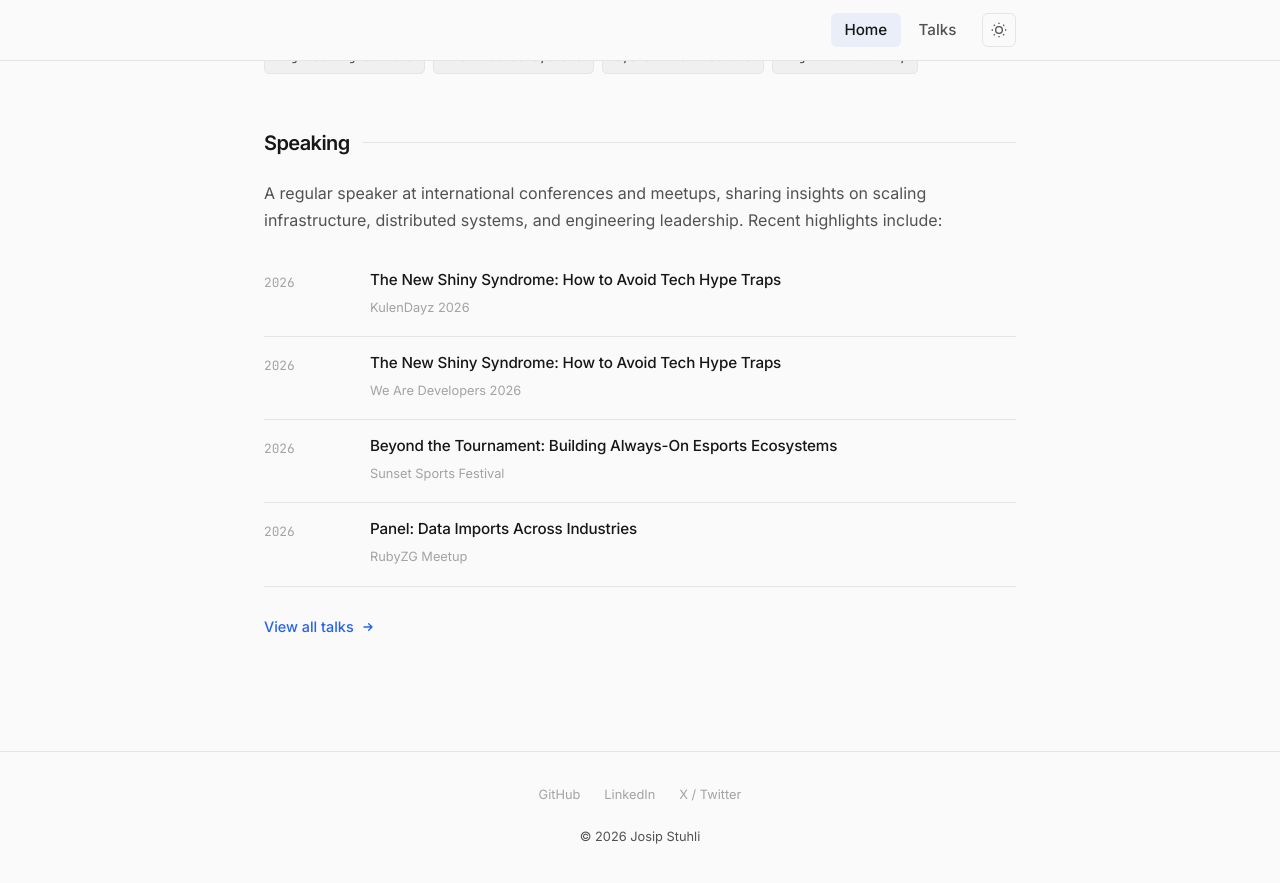
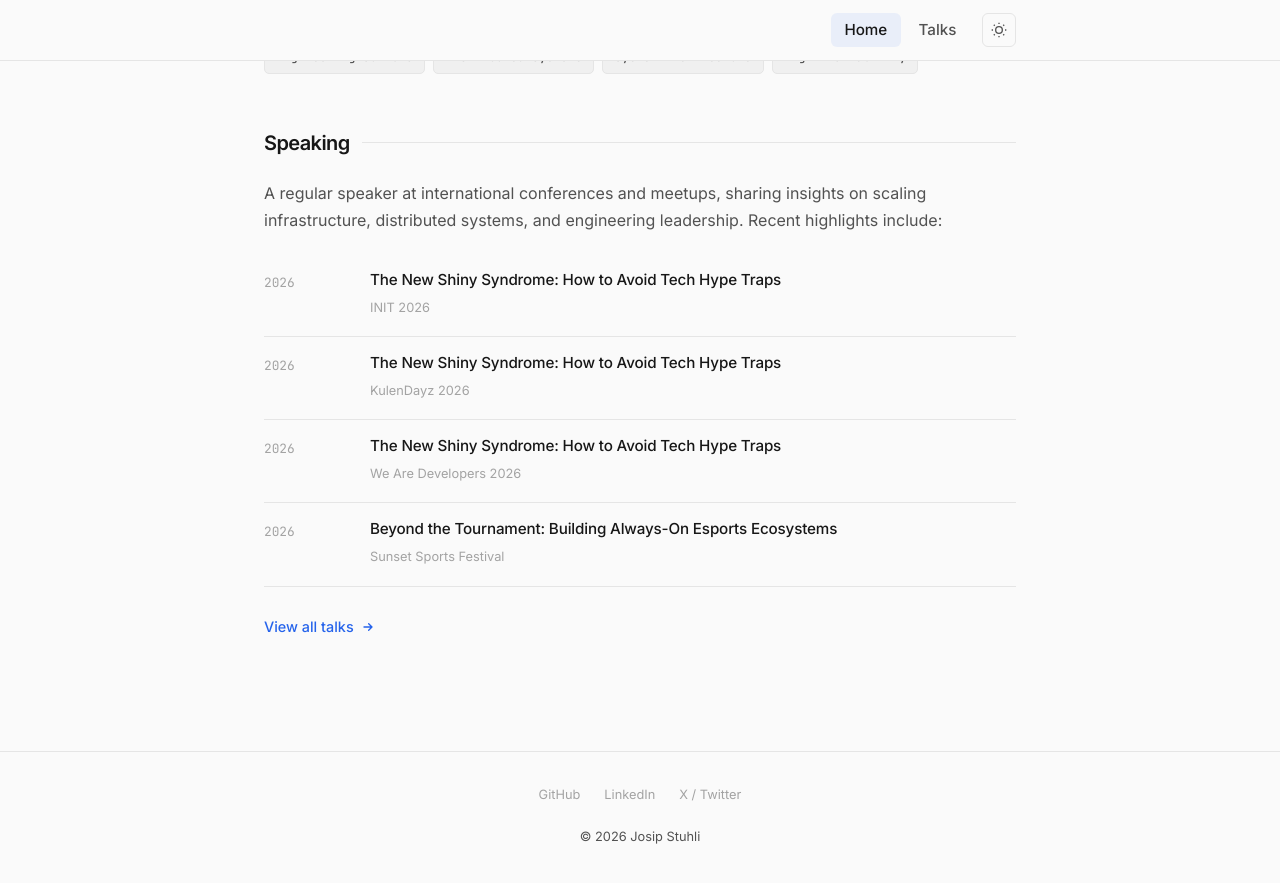
Before and after one commit to jstuhli/jstuhli.github.io, a Jekyll site: the page built from index.markdown, in a window 1280 px wide and 900 px high, scrolled down 907 px. Shown: the top 883 px of the window. Built offline with Jekyll 4.4.1, drawn with Linux system fonts in a browser that asks for light colours.

Commit message:
Add INIT 2026 talk

```diff
--- a/_data/talks.yml
+++ b/_data/talks.yml
@@ -1,3 +1,8 @@
+- date: "2026-09-26"
+  conference: "INIT 2026"
+  url: "https://initconf.org/"
+  title: "The New Shiny Syndrome: How to Avoid Tech Hype Traps"
+
 - date: "2026-08-29"
   conference: "KulenDayz 2026"
   url: "https://www.kulendayz.com/"
```
